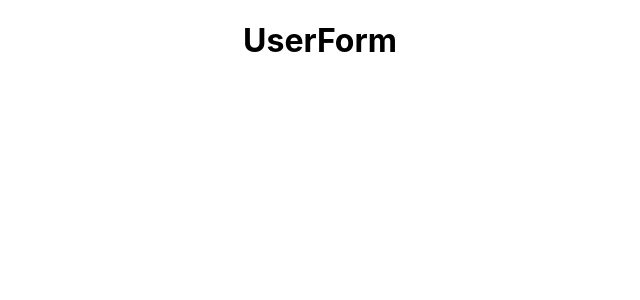
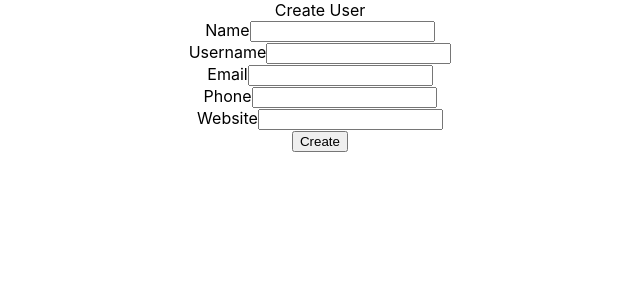
Before and after one commit to faizanvelotio/todos_assignment, a React (Create React App) app: page /createuser in a window 1280 px wide. Shown: the top 300 px of the page, without its empty margins (320-960 px from the left). Built offline with nearby package versions, Linux system fonts and the light colour scheme.

Commit message:
Added formik and yup schema validation

```diff
--- /dev/null
+++ b/src/pages/Input.jsx
@@ -0,0 +1,17 @@
+import { ErrorMessage, useField } from "formik";
+
+import React from 'react'
+
+const Input = ({label, ...props}) => {
+    const[field, meta] = useField(props);
+    console.log(meta);
+  return (
+    <div>
+        <label htmlFor={field.name}>{label}</label>
+        <input {...field} {...props} />
+        <ErrorMessage component="div" name={field.name} className="error" />
+    </div>
+  )
+}
+
+export default Input
--- a/src/pages/UserForm.tsx
+++ b/src/pages/UserForm.tsx
@@ -1,5 +1,68 @@
+import { Formik, Form } from "formik";
+import Input from "./Input";
+import * as Yup from "yup";
+import useLocationId from "../utils/useLocationId";
+
 function UserForm({ edit }: { edit: boolean }) {
-    return <h1>UserForm</h1>;
+    const userId: number = useLocationId();
+
+    console.log("user id", userId);
+
+    const validate = Yup.object({
+        name: Yup.string()
+            .min(2, "Minimum 2 characters are required.")
+            .required("Name is required."),
+        username: Yup.string()
+            .min(2, "Minimum 2 characters are required.")
+            .required("Username is required."),
+        email: Yup.string()
+            .email("Email is invalid")
+            .required("Email is required"),
+        website: Yup.string().url(),
+        phone: Yup.string().matches(
+            new RegExp(/[\d -]+/),
+            "Phone number should be numeric"
+        ),
+        zipcode: Yup.string().matches(
+            new RegExp(/\d\d\d\d\d\d/),
+            "Zipcode should be of length 6."
+        ),
+    });
+    return (
+        <Formik
+            initialValues={{
+                name: "",
+                username: "",
+                email: "",
+                address: {
+                    street: "",
+                    suite: "",
+                    city: "",
+                    zipcode: "",
+                },
+                phone: "",
+                website: "",
+            }}
+            validationSchema={validate}
+            onSubmit={(values) => {
+                console.log(values);
+            }}
+        >
+            {(formik) => (
+                <div>
+                    {edit ? <div>Edit User</div> : <div>Create User</div>}
+                    <Form>
+                        <Input label="Name" name="name" type="text" />
+                        <Input label="Username" name="username" type="text" />
+                        <Input label="Email" name="email" type="email" />
+                        <Input label="Phone" name="phone" type="text" />
+                        <Input label="Website" name="website" type="text" />
+                        <button type="submit">Create</button>
+                    </Form>
+                </div>
+            )}
+        </Formik>
+    );
 }
 
 export default UserForm;
```
